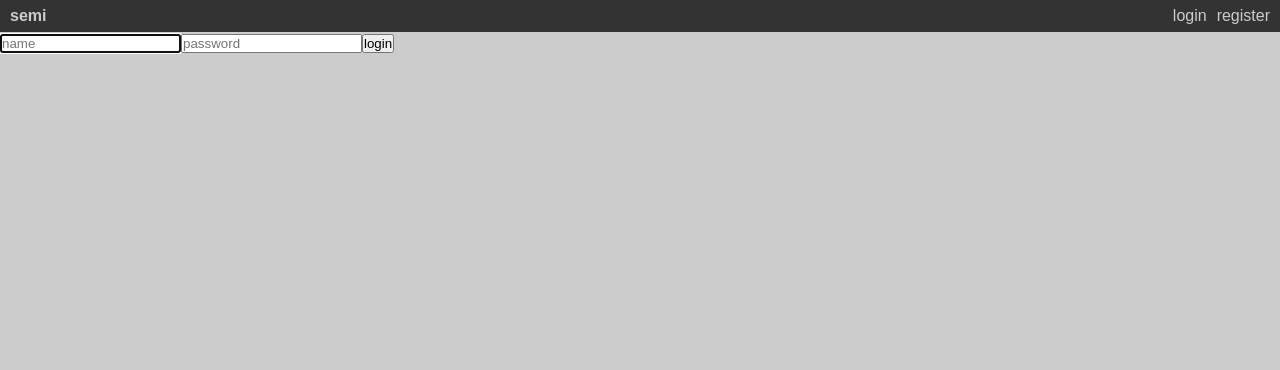
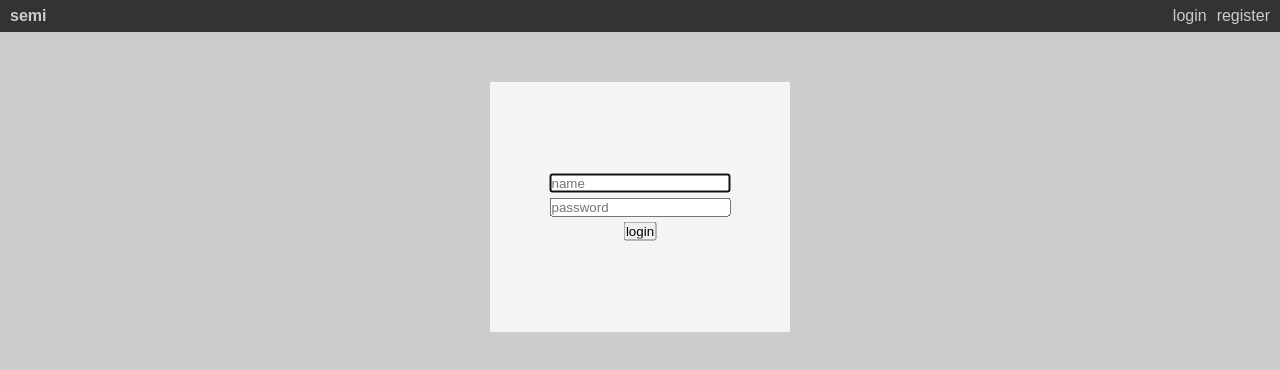
Before and after one commit to pedrominicz/semi, a Vue app in the folder vue/: page /login in a window 1280 px wide. Shown: the top 370 px of the page. Built offline with nearby package versions, Linux system fonts and the light colour scheme.

Commit message:
Add login view CSS.

```diff
--- a/vue/src/views/Login.vue
+++ b/vue/src/views/Login.vue
@@ -1,9 +1,11 @@
 <template>
-  <form @submit.prevent="submit">
-    <input type="text" placeholder="name" required v-model="name" autofocus>
-    <input type="text" placeholder="password" required v-model="password">
-    <button type="submit">{{ path }}</button>
-  </form>
+  <div>
+    <form @submit.prevent="submit">
+      <input type="text" placeholder="name" required v-model="name" autofocus>
+      <input type="password" placeholder="password" required v-model="password">
+      <button type="submit">{{ path }}</button>
+    </form>
+  </div>
 </template>
 
 <script>
@@ -32,4 +34,23 @@ export default {
 </script>
 
 <style scoped>
+button, input {
+  display: block;
+  margin: 5px auto;
+}
+
+div {
+  background: #f4f4f4;
+  margin: 50px auto;
+  max-width: 300px;
+  min-height: 250px;
+  position: relative;
+}
+
+form {
+  left: 50%;
+  position: absolute;
+  top: 50%;
+  transform: translate(-50%, -50%);
+}
 </style>
```
